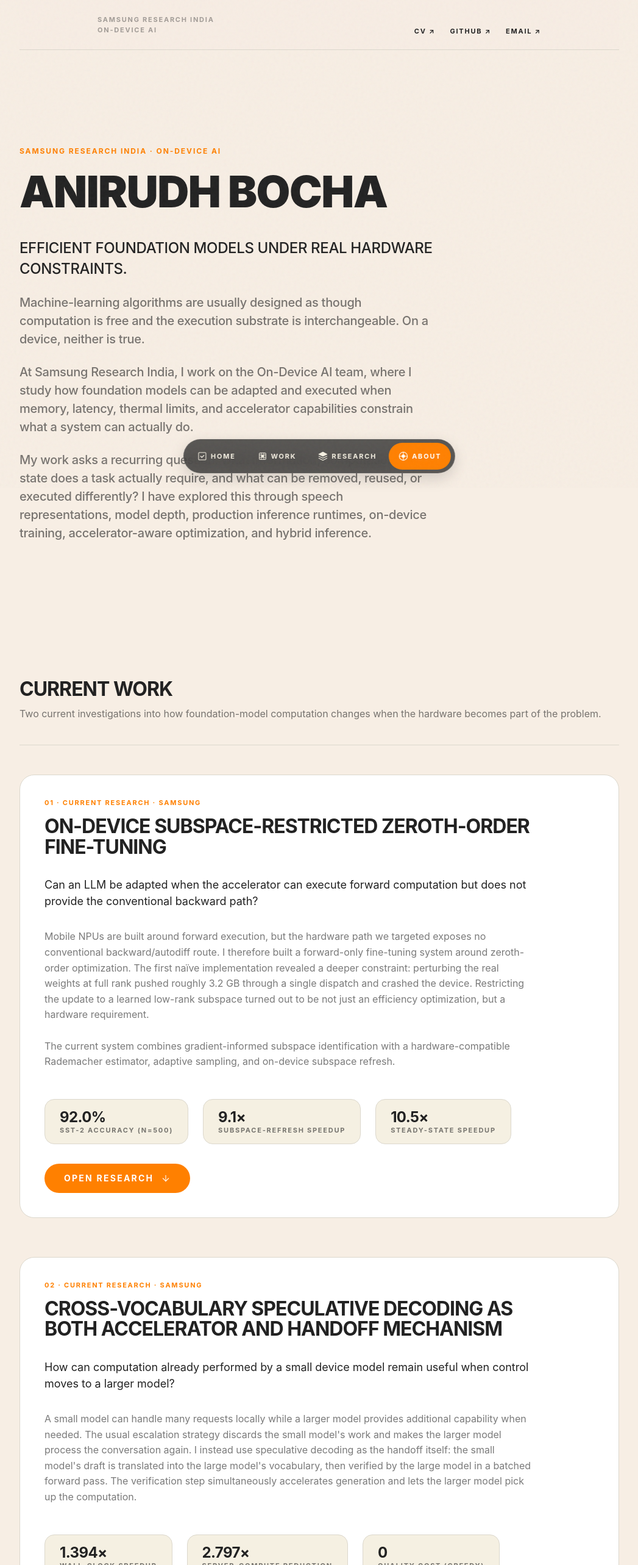
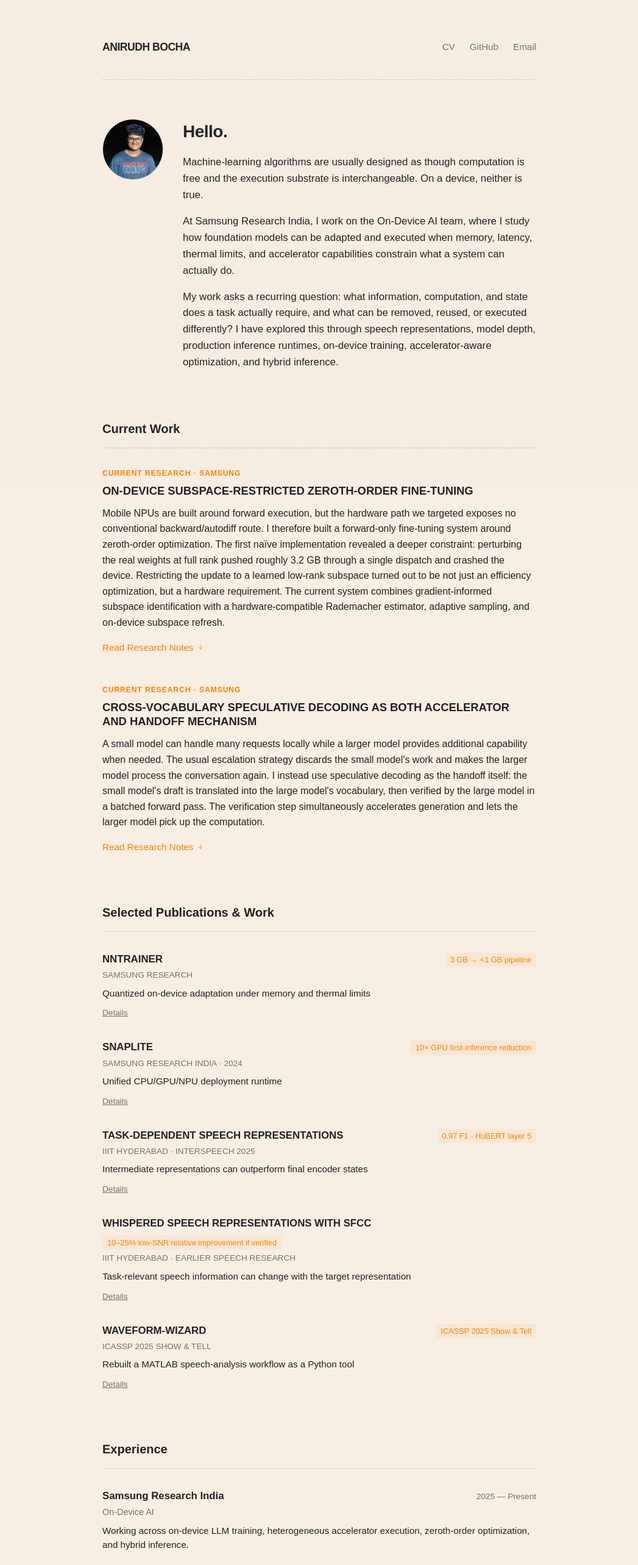
Before and after one commit to Anirudh1023/Anirudh1023.github.io, a Next.js app: page / in a window 1280 px wide. Shown: the top 2566 px of the page at 61% size, without its empty margins (116-1163 px from the left). Built offline with nearby package versions, Linux system fonts and the light colour scheme; a web font is replaced by a local one.

Commit message:
Redesign homepage to Academic Minimalist style

```diff
--- a/src/app/page.tsx
+++ b/src/app/page.tsx
@@ -1,13 +1,11 @@
 "use client";
 
 import React, { useState } from "react";
-import { TopNav } from "@/components/knockout/navigation/TopNav";
-import { KO, F } from "@/lib/knockout-tokens";
+import { KO } from "@/lib/knockout-tokens";
 import { siteContent } from "@/content/site";
 import { ResearchArticleModal } from "@/components/research/ArticleModal/ResearchArticleModal";
 import { AnimatePresence } from "framer-motion";
 import { Icon2T } from "@/components/knockout/icons/Icons2T";
-import { ResearchNav } from "@/components/knockout/navigation/ResearchNav";
 
 export default function Home() {
   const [activeModalId, setActiveModalId] = useState<string | null>(null);
@@ -18,210 +16,118 @@ export default function Home() {
     null;
 
   return (
-    <main style={{ minHeight: "100vh", background: KO.bgPrimary, color: KO.text, overflow: activeModalId ? "hidden" : "auto" }}>
-      <div style={{ maxWidth: 1240, margin: "0 auto", padding: "0 var(--s-2xl)", paddingBottom: 160 }}>
-        <TopNav />
-        <div className="responsive-grid" style={{ display: "grid", gridTemplateColumns: "repeat(12, 1fr)", gap: 24 }}>
-        {/* ================================================================== */}
+    <main style={{ minHeight: "100vh", background: KO.bgPrimary, color: KO.text, overflow: activeModalId ? "hidden" : "auto", fontFamily: "'Satoshi-Variable', 'Satoshi', sans-serif" }}>
+      <div style={{ maxWidth: 760, margin: "0 auto", padding: "0 24px", paddingBottom: 120 }}>
+
+        {/* HEADER */}
+        <header style={{ padding: "64px 0 40px 0", display: "flex", justifyContent: "space-between", alignItems: "center", borderBottom: `1px solid ${KO.border}`, marginBottom: 64 }}>
+          <div style={{ fontWeight: 700, fontSize: "1.1rem", letterSpacing: "-0.5px" }}>{siteContent.identity.name}</div>
+          <div style={{ display: "flex", gap: 24 }}>
+            <a href={siteContent.identity.links.cv} target="_blank" style={{ color: KO.textDim, textDecoration: "none", fontSize: "0.95rem", fontWeight: 500, transition: "color 0.2s" }} onMouseOver={e => e.currentTarget.style.color = KO.text} onMouseOut={e => e.currentTarget.style.color = KO.textDim}>CV</a>
+            <a href={siteContent.identity.links.github} target="_blank" style={{ color: KO.textDim, textDecoration: "none", fontSize: "0.95rem", fontWeight: 500, transition: "color 0.2s" }} onMouseOver={e => e.currentTarget.style.color = KO.text} onMouseOut={e => e.currentTarget.style.color = KO.textDim}>GitHub</a>
+            <a href={siteContent.identity.links.email} style={{ color: KO.textDim, textDecoration: "none", fontSize: "0.95rem", fontWeight: 500, transition: "color 0.2s" }} onMouseOver={e => e.currentTarget.style.color = KO.text} onMouseOut={e => e.currentTarget.style.color = KO.textDim}>Email</a>
+          </div>
+        </header>
+
         {/* HERO */}
-        {/* ================================================================== */}
-        <section id="identity" style={{ gridColumn: "1 / -1", paddingTop: 160, paddingBottom: 120 }}>
-          <div style={{ ...F.btn(12), color: KO.accent, marginBottom: 24 }}>
-            {siteContent.identity.heroEyebrow}
+        <section style={{ marginBottom: 80 }}>
+          <div style={{ display: "flex", gap: 32, alignItems: "flex-start", flexWrap: "wrap" }}>
+            <div style={{ width: 100, height: 100, borderRadius: "50%", overflow: "hidden", flexShrink: 0, border: `1px solid ${KO.border}` }}>
+              <img src="/profile.jpg" alt="Anirudh Bocha" style={{ width: "100%", height: "100%", objectFit: "cover" }} />
             </div>
-          <h1 style={{ ...F.hero(72), color: KO.text, margin: 0, letterSpacing: "-1.5px", lineHeight: 1, maxWidth: 900 }}>
-            {siteContent.identity.name}
+            <div style={{ flex: 1, minWidth: 280 }}>
+              <h1 style={{ fontSize: "1.75rem", fontWeight: 600, margin: "0 0 16px 0", letterSpacing: "-0.5px", color: KO.text }}>
+                Hello.
               </h1>
-          <p style={{ ...F.sub(24), color: KO.text, marginTop: 40, marginBottom: 24, lineHeight: 1.4, maxWidth: 800 }}>
-            {siteContent.identity.heroHeadline}
-          </p>
-          <div style={{ display: "flex", flexDirection: "column", gap: 24, maxWidth: 680 }}>
+              <div style={{ display: "flex", flexDirection: "column", gap: 16 }}>
                 {siteContent.identity.heroParagraphs.map((p, i) => (
-              <p key={i} style={{ ...F.sub(20), color: KO.textDim, lineHeight: 1.5, margin: 0 }}>
+                  <p key={i} style={{ fontSize: "1.05rem", color: KO.text, lineHeight: 1.6, margin: 0 }}>
                     {p}
                   </p>
                 ))}
               </div>
+            </div>
+          </div>
         </section>
 
-        {/* ================================================================== */}
         {/* CURRENT WORK */}
-        {/* ================================================================== */}
-        <section id="current-work" style={{ gridColumn: "1 / -1", paddingTop: 80, paddingBottom: 80 }}>
-          <div style={{ borderBottom: `1px solid ${KO.border}`, paddingBottom: 24, marginBottom: 48 }}>
-            <h2 style={{ ...F.head(32), margin: 0, letterSpacing: "-1px" }}>CURRENT WORK</h2>
-            <p style={{ ...F.body(16), color: KO.textDim, marginTop: 12 }}>
-              Two current investigations into how foundation-model computation changes when the hardware becomes part of the problem.
-            </p>
+        <section style={{ marginBottom: 80 }}>
+          <h2 style={{ fontSize: "1.25rem", fontWeight: 600, margin: "0 0 32px 0", borderBottom: `1px solid ${KO.border}`, paddingBottom: 16, color: KO.text }}>
+            Current Work
+          </h2>
+          <div style={{ display: "flex", flexDirection: "column", gap: 48 }}>
+            {siteContent.projects.map(proj => (
+              <div key={proj.id}>
+                <div style={{ fontSize: "0.75rem", fontWeight: 600, color: KO.accent, marginBottom: 8, textTransform: "uppercase", letterSpacing: "1px" }}>
+                  {proj.category}
                 </div>
-
-          <div style={{ display: "flex", flexDirection: "column", gap: 64 }}>
-            {siteContent.projects.map(proj => (
-              <div key={proj.id} style={{
-                background: KO.surface,
-                borderRadius: 24,
-                border: `1px solid ${KO.border}`,
-                padding: 40,
-                display: "flex",
-                flexDirection: "column",
-                gap: 32
-              }} className="mobile-padding">
-                <div>
-                  <div style={{ ...F.btn(11), color: KO.accent, marginBottom: 16 }}>{proj.number} · {proj.category}</div>
-                  <h3 style={{ ...F.head(32), letterSpacing: "-1px", margin: 0, maxWidth: 800 }}>{proj.title}</h3>
-                </div>
-
-                <p style={{ ...F.body(18), color: KO.text, lineHeight: 1.5, maxWidth: 800, margin: 0 }}>
-                  {proj.heroQuestion}
-                </p>
-                <p style={{ ...F.body(16), color: KO.textDim, lineHeight: 1.6, maxWidth: 800, margin: 0, whiteSpace: "pre-wrap" }}>
+                <h3 style={{ fontSize: "1.15rem", fontWeight: 600, margin: "0 0 12px 0", lineHeight: 1.3, color: KO.text }}>
+                  {proj.title}
+                </h3>
+                <p style={{ fontSize: "1rem", color: KO.text, lineHeight: 1.6, margin: "0 0 16px 0" }}>
                   {proj.homepageSummary}
                 </p>
-
-                {proj.metrics && (
-                  <div style={{ display: "flex", gap: 24, flexWrap: "wrap", marginTop: 16 }}>
-                    {proj.metrics.map((m, i) => (
-                      <div key={i} style={{ background: KO.bgSec, padding: "16px 24px", borderRadius: 16, border: `1px solid ${KO.border}` }}>
-                        <div style={{ ...F.head(24), color: KO.text }}>{m.value}</div>
-                        <div style={{ ...F.btn(11), color: KO.textDim, marginTop: 4 }}>{m.label}</div>
-                      </div>
-                    ))}
-                  </div>
-                )}
-
-                <div>
                 <button
                   onClick={() => setActiveModalId(proj.id)}
-                    style={{ ...F.btn(14), color: KO.surface, background: KO.accent, padding: "16px 32px", borderRadius: 99, border: "none", cursor: "pointer", display: "inline-flex", alignItems: "center", gap: 12 }}
+                  style={{ background: "none", border: "none", padding: 0, color: KO.accent, fontWeight: 500, fontSize: "0.95rem", cursor: "pointer", display: "inline-flex", alignItems: "center", gap: 6 }}
                 >
-                    OPEN RESEARCH <Icon2T name="arrow" size={16} primary={KO.surface} secondary="transparent" style={{ transform: "rotate(90deg)" }} />
+                  Read Research Notes <Icon2T name="arrow" size={12} primary={KO.accent} secondary="transparent" style={{ transform: "rotate(90deg)" }} />
                 </button>
-                </div>
               </div>
             ))}
           </div>
         </section>
 
-        {/* ================================================================== */}
         {/* SELECTED WORK */}
-        {/* ================================================================== */}
-        <section id="selected-work" style={{ gridColumn: "1 / -1", paddingTop: 80, paddingBottom: 80 }}>
-          <div style={{ borderBottom: `1px solid ${KO.border}`, paddingBottom: 24, marginBottom: 48 }}>
-            <h2 style={{ ...F.head(32), margin: 0, letterSpacing: "-1px" }}>SELECTED WORK</h2>
-            <p style={{ ...F.body(16), color: KO.textDim, marginTop: 12 }}>
-              Earlier work that shaped how I think about representation, execution, memory, and computation.
+        <section style={{ marginBottom: 80 }}>
+          <h2 style={{ fontSize: "1.25rem", fontWeight: 600, margin: "0 0 32px 0", borderBottom: `1px solid ${KO.border}`, paddingBottom: 16, color: KO.text }}>
+            Selected Publications & Work
+          </h2>
+          <div style={{ display: "flex", flexDirection: "column", gap: 32 }}>
+            {siteContent.selectedWork.map(work => (
+              <div key={work.id}>
+                <h3 style={{ fontSize: "1.05rem", fontWeight: 600, margin: "0 0 4px 0", display: "flex", justifyContent: "space-between", alignItems: "baseline", flexWrap: "wrap", gap: 8, color: KO.text }}>
+                  <span>{work.title}</span>
+                  <span style={{ fontSize: "0.8rem", color: KO.accent, fontWeight: 500, background: `${KO.accent}11`, padding: "2px 8px", borderRadius: 4 }}>{work.result}</span>
+                </h3>
+                <div style={{ fontSize: "0.85rem", color: KO.textDim, marginBottom: 8 }}>
+                  {work.metadata}
+                </div>
+                <p style={{ fontSize: "0.95rem", color: KO.text, lineHeight: 1.5, margin: "0 0 8px 0" }}>
+                  {work.teaser}
                 </p>
-          </div>
-
-          <div style={{ display: "flex", flexDirection: "column", gap: 16 }}>
-            {siteContent.selectedWork.map(work => (
-              <div
-                key={work.id}
+                <button
                   onClick={() => setActiveModalId(work.id)}
-                style={{
-                  background: KO.surface,
-                  border: `1px solid ${KO.border}`,
-                  borderRadius: 16,
-                  padding: "24px 32px",
-                  cursor: "pointer",
-                  display: "flex",
-                  flexDirection: "column",
-                  gap: 16,
-                  transition: "border-color 0.2s"
-                }}
-                className="mobile-padding"
+                  style={{ background: "none", border: "none", padding: 0, color: KO.textDim, textDecoration: "underline", fontSize: "0.85rem", cursor: "pointer", transition: "color 0.2s" }}
+                  onMouseOver={e => e.currentTarget.style.color = KO.text} onMouseOut={e => e.currentTarget.style.color = KO.textDim}
                 >
-                <div style={{ display: "flex", justifyContent: "space-between", alignItems: "flex-start", flexWrap: "wrap", gap: 16 }}>
-                  <div>
-                    <div style={{ ...F.btn(11), color: KO.textMute, marginBottom: 8 }}>{work.number} · {work.metadata}</div>
-                    <div style={{ ...F.head(20), color: KO.text }}>{work.title}</div>
-                  </div>
-                  <div style={{ ...F.btn(12), color: KO.accent }}>{work.result}</div>
-                </div>
-                <div style={{ ...F.body(15), color: KO.textDim, maxWidth: 800 }}>{work.teaser}</div>
+                  Details
+                </button>
               </div>
             ))}
           </div>
         </section>
 
-        {/* ================================================================== */}
-        {/* ================================================================== */}
-        {/* OUTPUTS & EXPERIENCE */}
-        {/* ================================================================== */}
-        <section className="responsive-grid" style={{ gridColumn: "1 / -1", display: "grid", gridTemplateColumns: "repeat(12, 1fr)", gap: 24, paddingTop: 80, paddingBottom: 80 }}>
-          <div className="layout-col-7">
-            <div style={{ borderBottom: `1px solid ${KO.border}`, paddingBottom: 24, marginBottom: 48 }}>
-              <h2 style={{ ...F.head(24), margin: 0, letterSpacing: "-1px" }}>PUBLICATIONS & OUTPUTS</h2>
+        {/* EXPERIENCE */}
+        <section style={{ marginBottom: 40 }}>
+          <h2 style={{ fontSize: "1.25rem", fontWeight: 600, margin: "0 0 32px 0", borderBottom: `1px solid ${KO.border}`, paddingBottom: 16, color: KO.text }}>
+            Experience
+          </h2>
+          <div style={{ display: "flex", flexDirection: "column", gap: 32 }}>
+            {siteContent.experience.map((exp, i) => (
+              <div key={i} style={{ display: "flex", flexDirection: "column", gap: 4 }}>
+                <div style={{ display: "flex", justifyContent: "space-between", alignItems: "baseline", flexWrap: "wrap", gap: 8 }}>
+                  <div style={{ fontSize: "1.05rem", fontWeight: 600, color: KO.text }}>{exp.org}</div>
+                  <div style={{ fontSize: "0.85rem", color: KO.textDim }}>{exp.dates}</div>
                 </div>
-            <div style={{ display: "flex", flexDirection: "column", gap: 32 }}>
-              {siteContent.outputs.map((out, i) => (
-                <div key={i}>
-                  <div style={{ ...F.head(18), color: KO.text, marginBottom: 8 }}>{out.title}</div>
-                  <div style={{ ...F.btn(12), color: KO.textDim }}>{out.metadata}</div>
+                <div style={{ fontSize: "0.9rem", color: KO.textDim, fontWeight: 500, marginBottom: 4 }}>{exp.role}</div>
+                <div style={{ fontSize: "0.95rem", color: KO.text, lineHeight: 1.5 }}>{exp.desc}</div>
               </div>
             ))}
-            </div>
-          </div>
-
-          <div className="layout-col-5">
-            <div style={{ borderBottom: `1px solid ${KO.border}`, paddingBottom: 24, marginBottom: 48 }}>
-              <h2 style={{ ...F.head(24), margin: 0, letterSpacing: "-1px" }}>EXPERIENCE</h2>
-            </div>
-            <div style={{ display: "flex", flexDirection: "column", gap: 32 }}>
-              {siteContent.experience.map((exp, i) => (
-                <div key={i}>
-                  <div style={{ display: "flex", justifyContent: "space-between", alignItems: "baseline", marginBottom: 8, flexWrap: "wrap", gap: 8 }}>
-                    <div style={{ ...F.head(18), color: KO.text }}>{exp.org}</div>
-                    <div style={{ ...F.btn(11), color: KO.textMute }}>{exp.dates}</div>
-                  </div>
-                  <div style={{ ...F.btn(12), color: KO.textDim, marginBottom: 12 }}>{exp.role}</div>
-                  <div style={{ ...F.body(15), color: KO.textDim, lineHeight: 1.5 }}>{exp.desc}</div>
-                </div>
-              ))}
-            </div>
-          </div>
-        </section>
-
-        {/* ================================================================== */}
-        {/* ABOUT */}
-        {/* ================================================================== */}
-        <section id="about" style={{ gridColumn: "1 / -1", paddingTop: 120, paddingBottom: 160, display: "flex", flexDirection: "column", alignItems: "center", textAlign: "center" }}>
-
-          <div style={{ width: 80, height: 80, borderRadius: 24, overflow: "hidden", marginBottom: 32, border: `1px solid ${KO.border}` }}>
-            <img src="/profile.jpg" alt="Anirudh Bocha" style={{ width: "100%", height: "100%", objectFit: "cover" }} />
-          </div>
-
-          <h2 style={{ ...F.head(24), color: KO.text, margin: 0, letterSpacing: "-1px", marginBottom: 32 }}>ABOUT</h2>
-
-          <div style={{ maxWidth: 650, display: "flex", flexDirection: "column", gap: 24, marginBottom: 48 }}>
-            <p style={{ ...F.body(16), color: KO.textDim, margin: 0, lineHeight: 1.6 }}>
-              {siteContent.identity.about.p1}
-            </p>
-            <p style={{ ...F.body(16), color: KO.textDim, margin: 0, lineHeight: 1.6 }}>
-              {siteContent.identity.about.p2}
-            </p>
-          </div>
-
-          <div className="responsive-flex-stack" style={{ display: "flex", gap: 16, justifyContent: "center" }}>
-            <a href={siteContent.identity.links.email} style={{ ...F.btn(14), color: KO.surface, background: KO.accent, textDecoration: "none", padding: "16px 32px", borderRadius: 99 }}>
-              EMAIL
-            </a>
-            <a href={siteContent.identity.links.cv} target="_blank" style={{ ...F.btn(14), color: KO.text, background: KO.surface, textDecoration: "none", padding: "16px 32px", border: `1px solid ${KO.border}`, borderRadius: 99 }}>
-              CV
-            </a>
-            <a href={siteContent.identity.links.github} target="_blank" style={{ ...F.btn(14), color: KO.text, background: KO.surface, textDecoration: "none", padding: "16px 32px", border: `1px solid ${KO.border}`, borderRadius: 99 }}>
-              GITHUB
-            </a>
-            <a href={siteContent.identity.links.linkedin} target="_blank" style={{ ...F.btn(14), color: KO.text, background: KO.surface, textDecoration: "none", padding: "16px 32px", border: `1px solid ${KO.border}`, borderRadius: 99 }}>
-              LINKEDIN
-            </a>
           </div>
         </section>
 
       </div>
-      </div>
-
-      <ResearchNav />
 
       <AnimatePresence>
         {activeModalId && (
```
Lines whose indentation alone changed are shown as unchanged.
